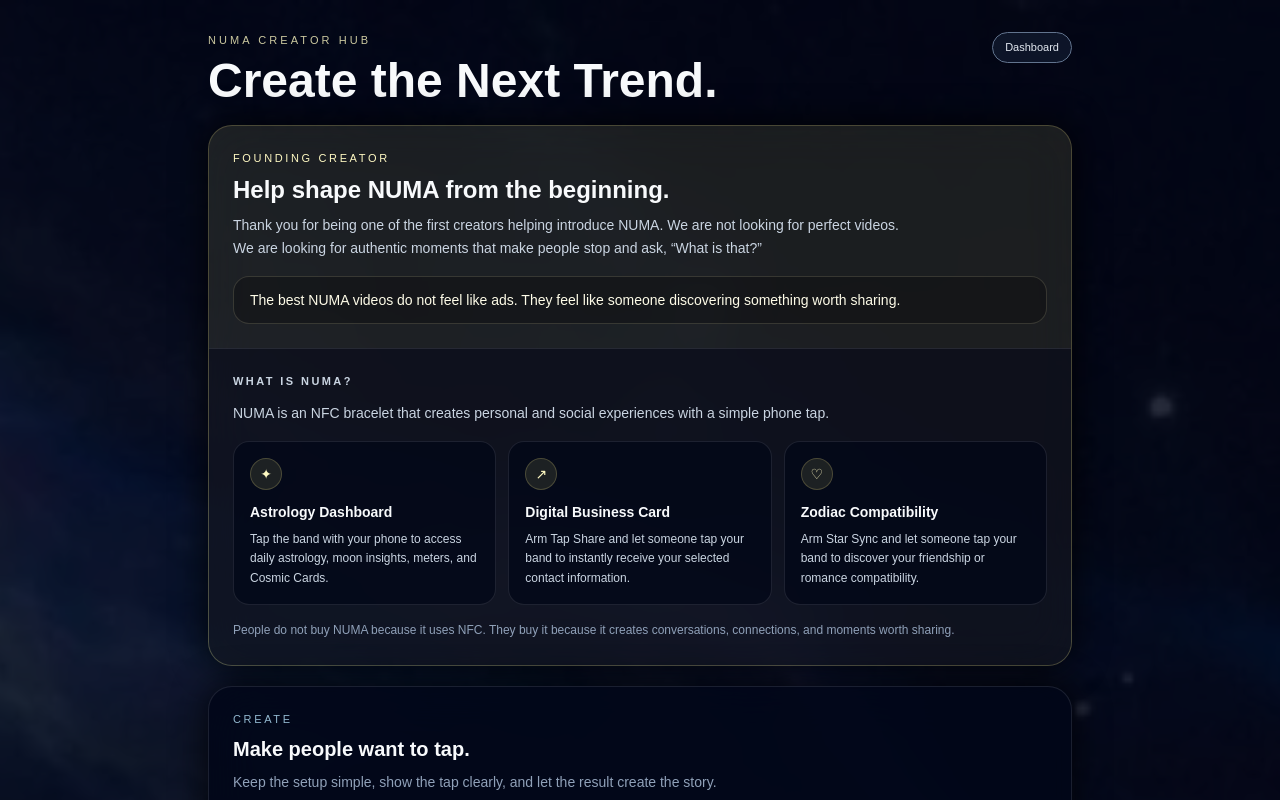
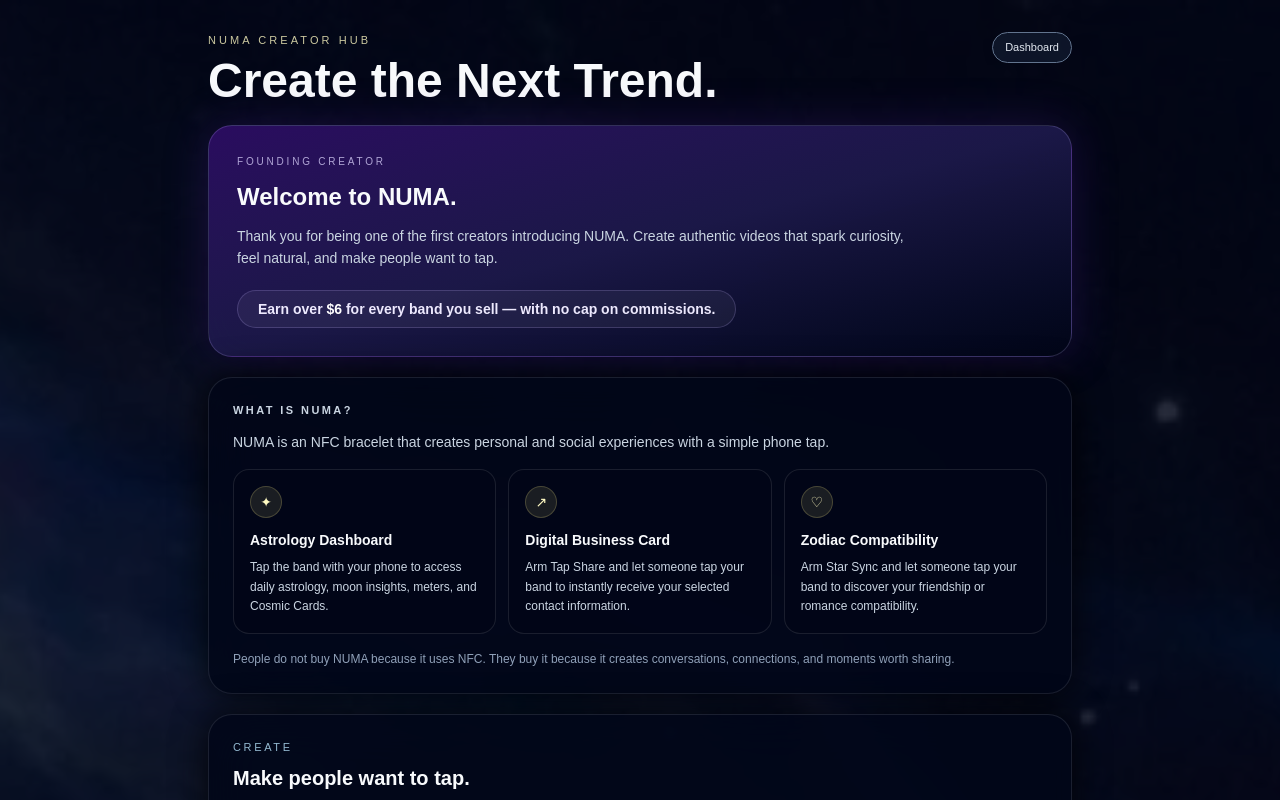
Before and after one commit to tylerwade5518-creator/numa-app, a Next.js app: page /creator in a window 1280 px wide. Shown: the top 800 px of the page. Built offline with nearby package versions, Linux system fonts and the light colour scheme.

Commit message:
Refine Creator Hub layout and simplify Founding Creator section

```diff
--- a/app/creator/page.tsx
+++ b/app/creator/page.tsx
@@ -115,31 +115,31 @@
         </header>
 
         {/* AREA 1: FOUNDING CREATOR */}
-        <section className="overflow-hidden rounded-3xl border border-yellow-200/20 bg-yellow-200/10 shadow-[0_0_35px_rgba(0,0,0,0.8)] backdrop-blur-xl">
-          <div className="p-5 sm:p-6">
-            <p className="text-[11px] uppercase tracking-[0.24em] text-yellow-100">
+        <section className="overflow-hidden rounded-3xl border border-violet-300/20 bg-gradient-to-br from-violet-950/90 via-indigo-950/90 to-slate-950/95 p-6 shadow-[0_0_45px_rgba(76,29,149,0.3)] backdrop-blur-xl sm:p-7">
+          <p className="text-[10px] uppercase tracking-[0.28em] text-violet-200/75">
             Founding Creator
           </p>
 
-            <h2 className="mt-2 text-xl font-semibold text-slate-50 sm:text-2xl">
-              Help shape NUMA from the beginning.
+          <h2 className="mt-3 text-2xl font-semibold text-slate-50">
+            Welcome to NUMA.
           </h2>
 
-            <p className="mt-2 max-w-2xl text-sm leading-relaxed text-slate-300">
-              Thank you for being one of the first creators helping introduce
-              NUMA. We are not looking for perfect videos. We are looking for
-              authentic moments that make people stop and ask, “What is that?”
+          <p className="mt-3 max-w-2xl text-sm leading-relaxed text-slate-300">
+            Thank you for being one of the first creators introducing NUMA.
+            Create authentic videos that spark curiosity, feel natural, and
+            make people want to tap.
           </p>
 
-            <div className="mt-4 rounded-2xl border border-yellow-100/15 bg-black/25 px-4 py-3">
-              <p className="text-sm font-medium leading-relaxed text-yellow-50">
-                The best NUMA videos do not feel like ads. They feel like
-                someone discovering something worth sharing.
-              </p>
+          <div className="mt-5 inline-flex rounded-full border border-violet-300/20 bg-white/5 px-5 py-2">
+            <span className="text-sm font-semibold text-violet-100">
+              Earn over <span className="text-white">$6</span> for every band
+              you sell — with no cap on commissions.
+            </span>
           </div>
-          </div>
+        </section>
 
-          <div className="border-t border-white/10 bg-slate-950/55 p-5 sm:p-6">
+        {/* WHAT IS NUMA */}
+        <section className="rounded-3xl border border-white/10 bg-slate-950/85 p-5 shadow-[0_0_35px_rgba(0,0,0,0.8)] backdrop-blur-xl sm:p-6">
           <p className="text-[11px] font-semibold uppercase tracking-[0.22em] text-slate-300">
             What is NUMA?
           </p>
@@ -170,10 +170,9 @@
           </div>
 
           <p className="mt-4 text-xs leading-relaxed text-slate-400">
-              People do not buy NUMA because it uses NFC. They buy it because
-              it creates conversations, connections, and moments worth sharing.
+            People do not buy NUMA because it uses NFC. They buy it because it
+            creates conversations, connections, and moments worth sharing.
           </p>
-          </div>
         </section>
 
         {/* AREA 2: CREATE */}
@@ -309,7 +308,9 @@
         {title}
       </h3>
 
-      <p className="mt-2 text-xs leading-relaxed text-slate-400">{subtitle}</p>
+      <p className="mt-2 text-xs leading-relaxed text-slate-400">
+        {subtitle}
+      </p>
     </div>
   );
 }
@@ -329,19 +330,33 @@
         {icon}
       </div>
 
-      <h3 className="mt-3 text-sm font-semibold text-slate-50">{title}</h3>
+      <h3 className="mt-3 text-sm font-semibold text-slate-50">
+        {title}
+      </h3>
 
-      <p className="mt-2 text-xs leading-relaxed text-slate-300">{body}</p>
+      <p className="mt-2 text-xs leading-relaxed text-slate-300">
+        {body}
+      </p>
     </div>
   );
 }
 
-function RuleCard({ title, body }: { title: string; body: string }) {
+function RuleCard({
+  title,
+  body,
+}: {
+  title: string;
+  body: string;
+}) {
   return (
     <div className="rounded-2xl border border-slate-700/70 bg-slate-900/70 px-4 py-3">
-      <p className="text-sm font-semibold text-slate-100">{title}</p>
+      <p className="text-sm font-semibold text-slate-100">
+        {title}
+      </p>
 
-      <p className="mt-1 text-xs leading-relaxed text-slate-300">{body}</p>
+      <p className="mt-1 text-xs leading-relaxed text-slate-300">
+        {body}
+      </p>
     </div>
   );
 }
```
Lines whose indentation alone changed are shown as unchanged.
